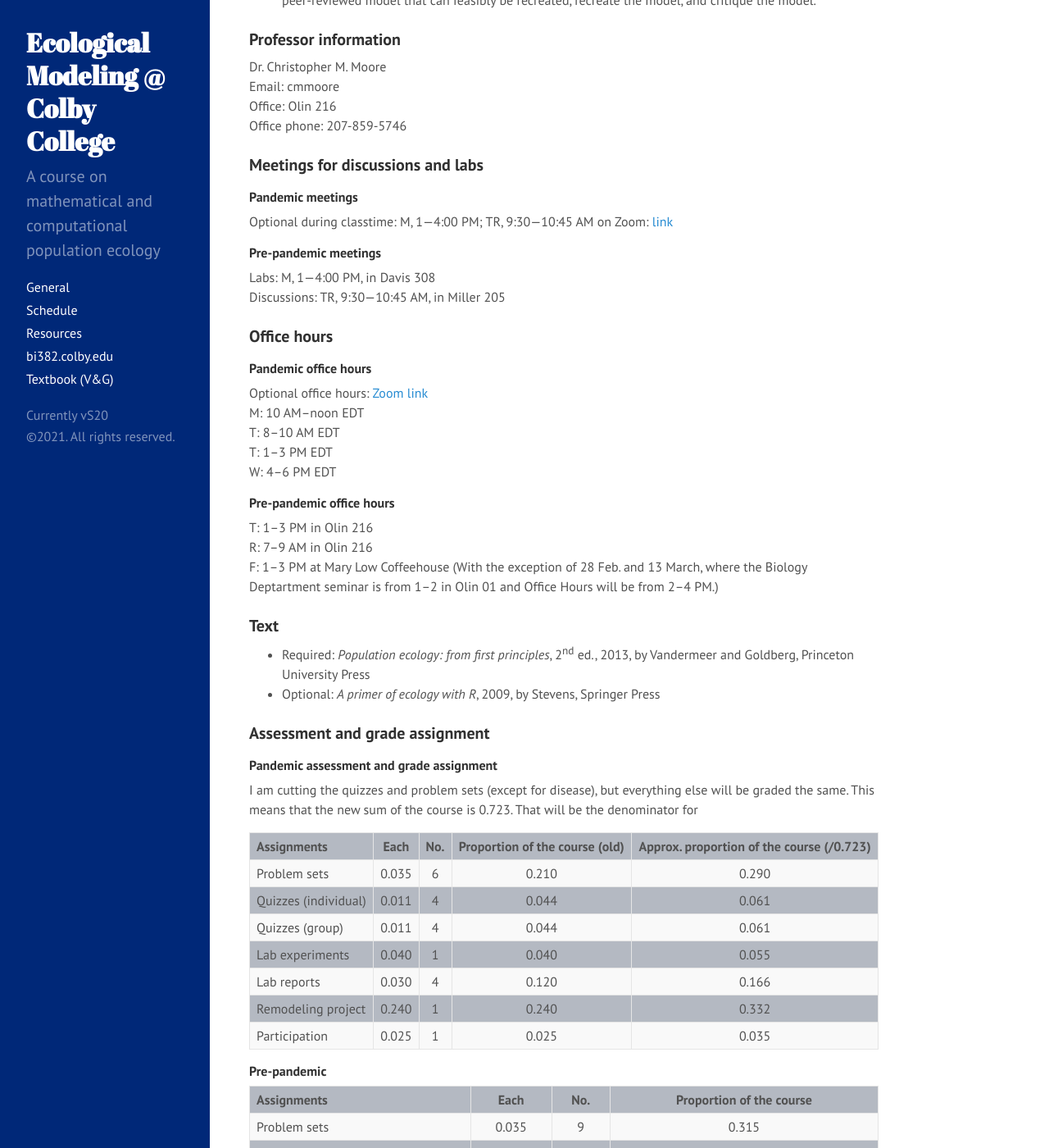
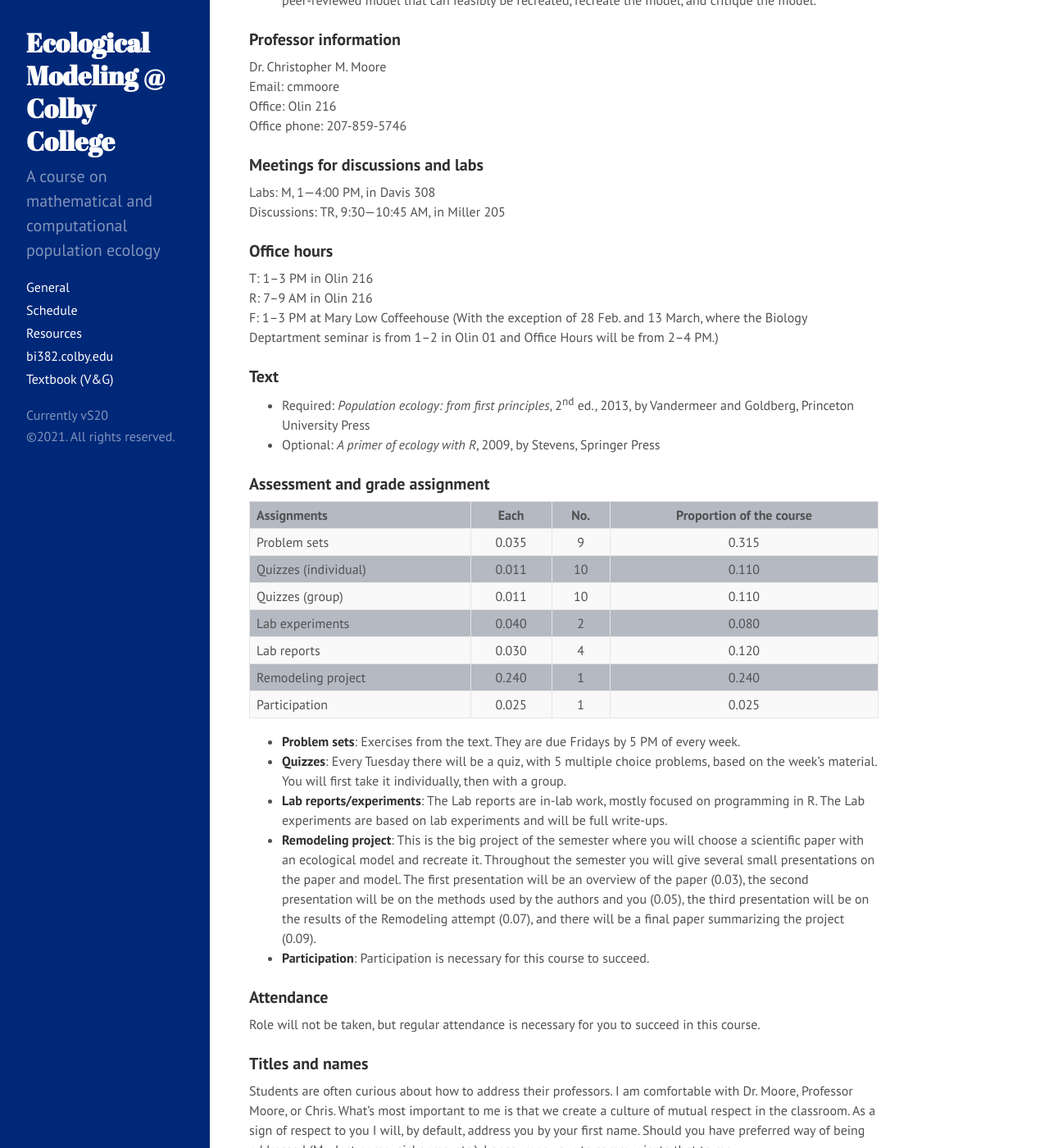
Before and after one commit to ColbyEcology/colbyecology.github.io, a Jekyll site: the page built from index.md, in a window 1280 px wide and 1400 px high, scrolled down 758 px. Shown: the whole window at 82% size. Built offline with Jekyll 4.4.1, drawn with Linux system fonts in a browser that asks for light colours.

Commit message:
rem pandemic text

```diff
--- a/index.md
+++ b/index.md
@@ -24,23 +24,10 @@ Office: Olin 216
 Office phone: 207-859-5746
 
 ### Meetings for discussions and labs
-#### Pandemic meetings
-Optional during classtime: M, 1—4:00 PM; TR, 9:30—10:45 AM on Zoom: [link](https://colby.zoom.us/j/258767237)
-
-#### Pre-pandemic meetings
 Labs: M, 1—4:00 PM, in Davis 308
 Discussions: TR, 9:30—10:45 AM, in Miller 205
 
 ### Office hours
-#### Pandemic office hours
-Optional office hours: [Zoom link](https://colby.zoom.us/j/234278896)
-M: 10 AM–noon EDT
-T: 8–10 AM EDT
-T: 1–3 PM EDT
-W: 4–6 PM EDT
-
-
-#### Pre-pandemic office hours
 T: 1–3 PM in Olin 216
 R: 7–9 AM in Olin 216
 F: 1–3 PM at Mary Low Coffeehouse (With the exception of 28 Feb. and 13 March, where the Biology Deptartment seminar is from 1–2 in Olin 01 and Office Hours will be from 2–4 PM.)
@@ -50,23 +37,6 @@ F: 1–3 PM at Mary Low Coffeehouse (With the exception of 28 Feb. and 13 March,
 * Optional: *A primer of ecology with R*, 2009, by Stevens, Springer Press
 
 ### Assessment and grade assignment
-
-#### Pandemic assessment and grade assignment
-
-I am cutting the quizzes and problem sets (except for disease), but everything else will be graded the same. This means that the new sum of the course is 0.723. That will be the denominator for
-
-| Assignments          | Each  | No. | Proportion of the course (old) | Approx. proportion of the course (/0.723)  |
-| :------------------- | :---: | :-: | :----------------------: | :----------------------------------------------: |
-| Problem sets         | 0.035 |  6  |           0.210          |           0.290                                  |
-| Quizzes (individual) | 0.011 |  4  |           0.044          |           0.061                                  |
-| Quizzes (group)      | 0.011 |  4  |           0.044          |           0.061                                  |
-| Lab experiments      | 0.040 |  1  |           0.040          |           0.055                                  |
-| Lab reports          | 0.030 |  4  |           0.120          |           0.166                                  |
-| Remodeling project   | 0.240 |  1  |           0.240          |           0.332                                  |
-| Participation        | 0.025 |  1  |           0.025          |           0.035                                  |
-
-
-#### Pre-pandemic
 
 | Assignments          | Each  | No.  | Proportion of the course |
 | :------------------- | :---: | :--: | :----------------------: |
```
